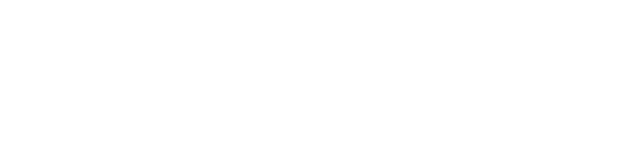
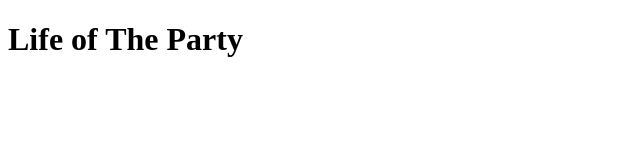
Before and after one commit to MarckBoge/codingdemo, a plain HTML site: page index.html in a window 1280 px wide. Shown: the whole page, without its empty margins (0-640 px from the left). Drawn offline with Linux system fonts and the light colour scheme.

Commit message:
Added a header to index.html

```diff
--- a/index.html
+++ b/index.html
@@ -7,6 +7,6 @@
     <title>Document</title>
 </head>
 <body>
-
+    <h1>Life of The Party</h1>
 </body>
 </html>
```
